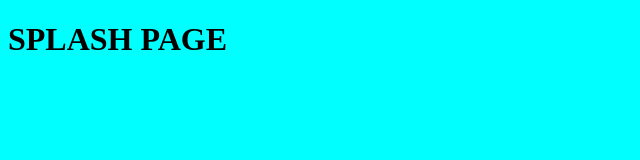
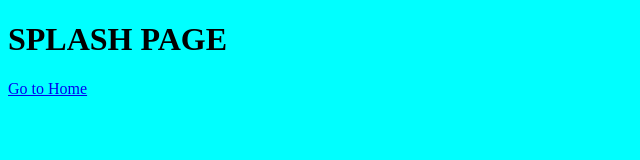
Before and after one commit to uu250773-coder/git-project, a plain HTML site: page index.html in a window 1280 px wide. Shown: the full height of the page, 0-640 px from the left. Drawn offline with Linux system fonts and the light colour scheme.

Commit message:
link home.html to index.html

```diff
--- a/index.html
+++ b/index.html
@@ -9,6 +9,8 @@
 <body>
 
     <h1>SPLASH PAGE</h1>
+    <span><a href="./home.html">Go to Home</a></span>
+
 
 </body>
 </html>
```
Also changed, not shown: home.html (+1 -0 lines).
